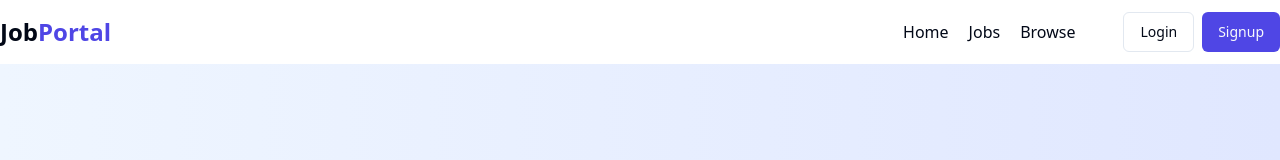
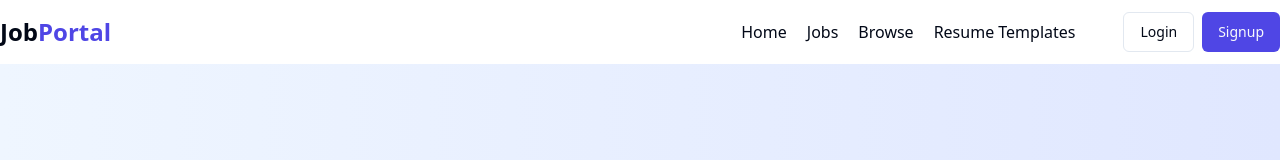
Before and after one commit to SumanSingha05/Job-Hunt, a React (Vite) app in the folder Frontend/: page / in a window 1280 px wide. Shown: the top 160 px of the page. Built offline with nearby package versions, Linux system fonts and the light colour scheme; no server answers.

Commit message:
Add resume templates button

```diff
--- a/Frontend/src/components/shared/Navbar.jsx
+++ b/Frontend/src/components/shared/Navbar.jsx
@@ -58,6 +58,7 @@ const Navbar = () => {
                                     <li><Link to="/">Home</Link></li>
                                     <li><Link to="/Jobs">Jobs</Link></li>
                                     <li><Link to="/Browse">Browse</Link></li>
+                                    <li><Link to="/resume-templates">Resume Templates</Link></li>
                                 </>
                             )
                         }
```
